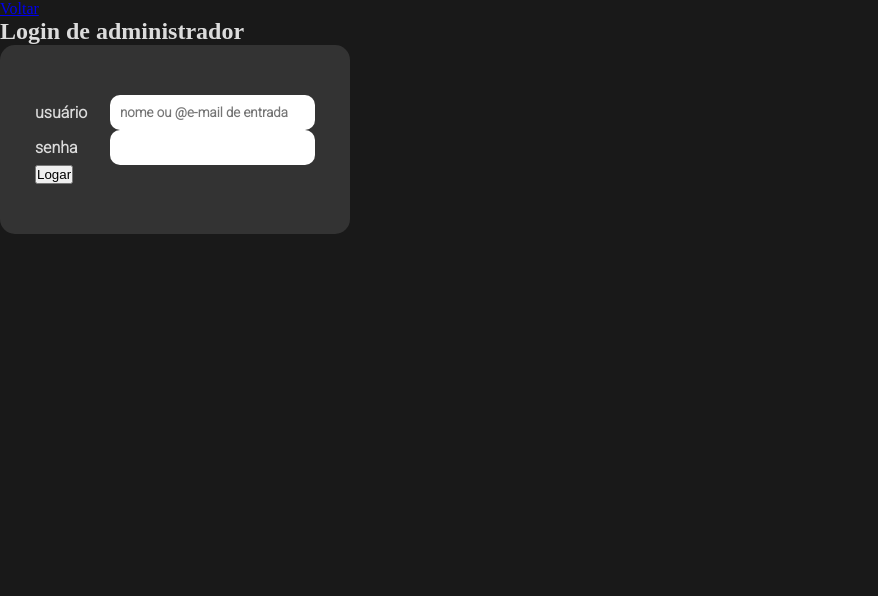
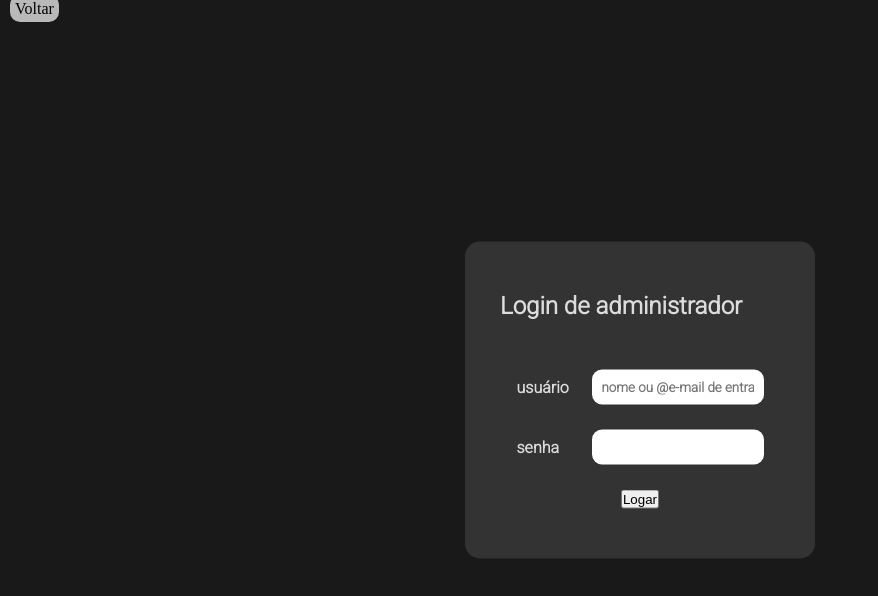
Before and after one commit to Kaylan-9/reading-app-with-nextjs, a Next.js app: page /login in a window 1280 px wide. Shown: the top 596 px of the page, without its empty margins (0-878 px from the left). Built offline with nearby package versions, Linux system fonts and the light colour scheme.

Commit message:
:sparkles: :construction: :lipstick: feat: login page

```diff
--- a/src/components/components.module.css
+++ b/src/components/components.module.css
@@ -210,6 +210,10 @@
   }
 }
 
+.pagelogin {
+  min-height: 100vh;
+}
+
 .pagelogin > div {
   display: flex;
   flex-direction: column;
@@ -219,6 +223,11 @@
   background-color: #333333;
   padding: 50px 35px;
   border-radius: 15px;
+  position: absolute;
+  left: 50%;
+  top: 50%;
+  transform: translate(-50%, -50%);
+  font-family: var(--font-one);
 }
 
 .pagelogin > div > form > .inputlabel > input {
@@ -227,6 +236,7 @@
   padding: 10px;
   border-radius: 10px;
   border: none;
+  outline: none;
 }
 
 .pagelogin > div > form > .inputlabel > label {
@@ -241,3 +251,19 @@
   align-items: center;
   gap: 25px;
 }
+
+.pagelogin > div > form {
+  display: flex !important;
+  flex-direction: column !important;
+  gap: 25px;
+  align-items: center !important;
+}
+
+.backbtn {
+  text-decoration: none;
+  color:  rgb(0, 0, 0);
+  background-color: rgb(185, 185, 185);
+  margin: 10px;
+  border-radius: 10px;
+  padding: 5px;
+}
--- a/src/pages/login/index.tsx
+++ b/src/pages/login/index.tsx
@@ -17,8 +17,8 @@ const InputLabel = forwardRef(({label, placeholder=""}: InputLabelType, ref: any
 export default function Login() {
   return (<div className={styles.pagelogin}>
     <Link className={styles.backbtn} href="/">Voltar</Link>
-    <h2>Login de administrador</h2>
     <div>
+      <h2>Login de administrador</h2>
       <form action="" method="post">
         <InputLabel label="usuário" placeholder="nome ou @e-mail de entrada"/>
         <InputLabel label="senha"/>
```
